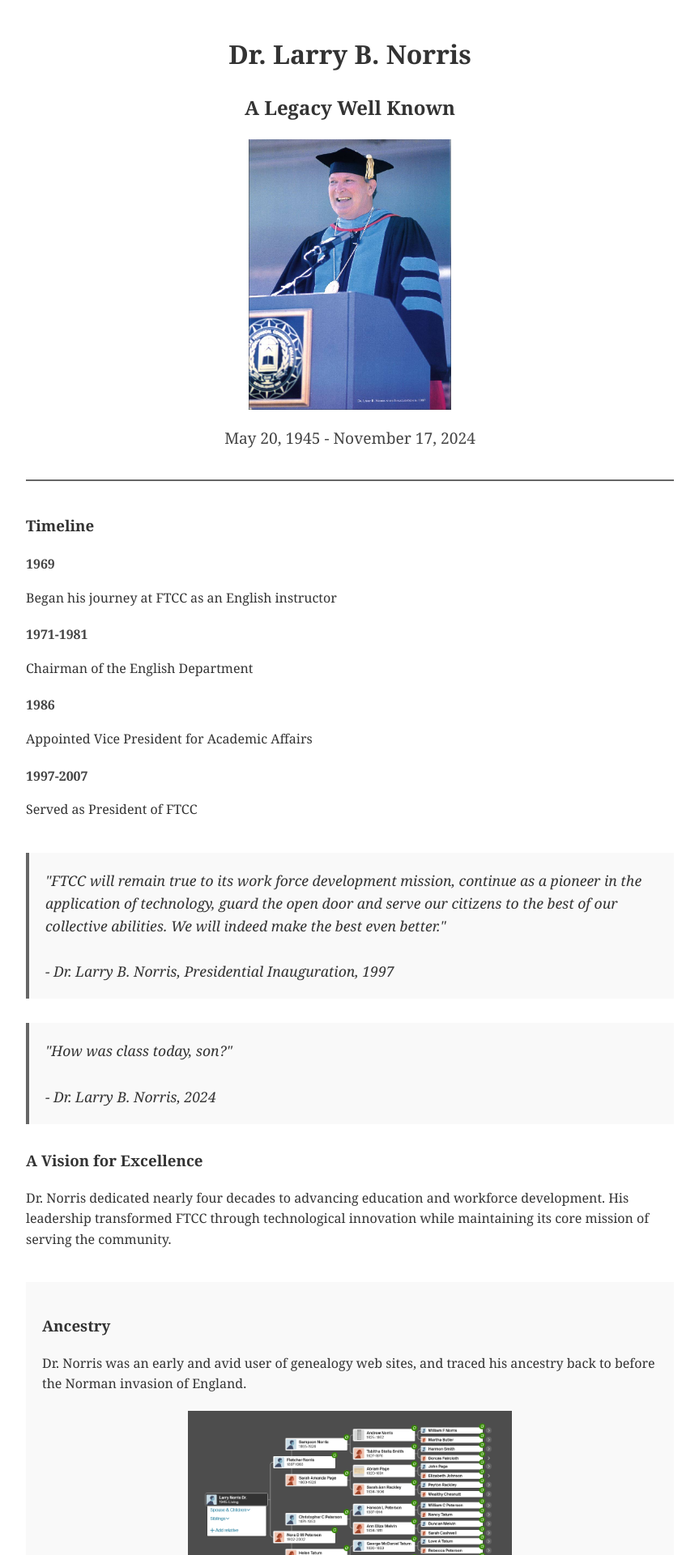
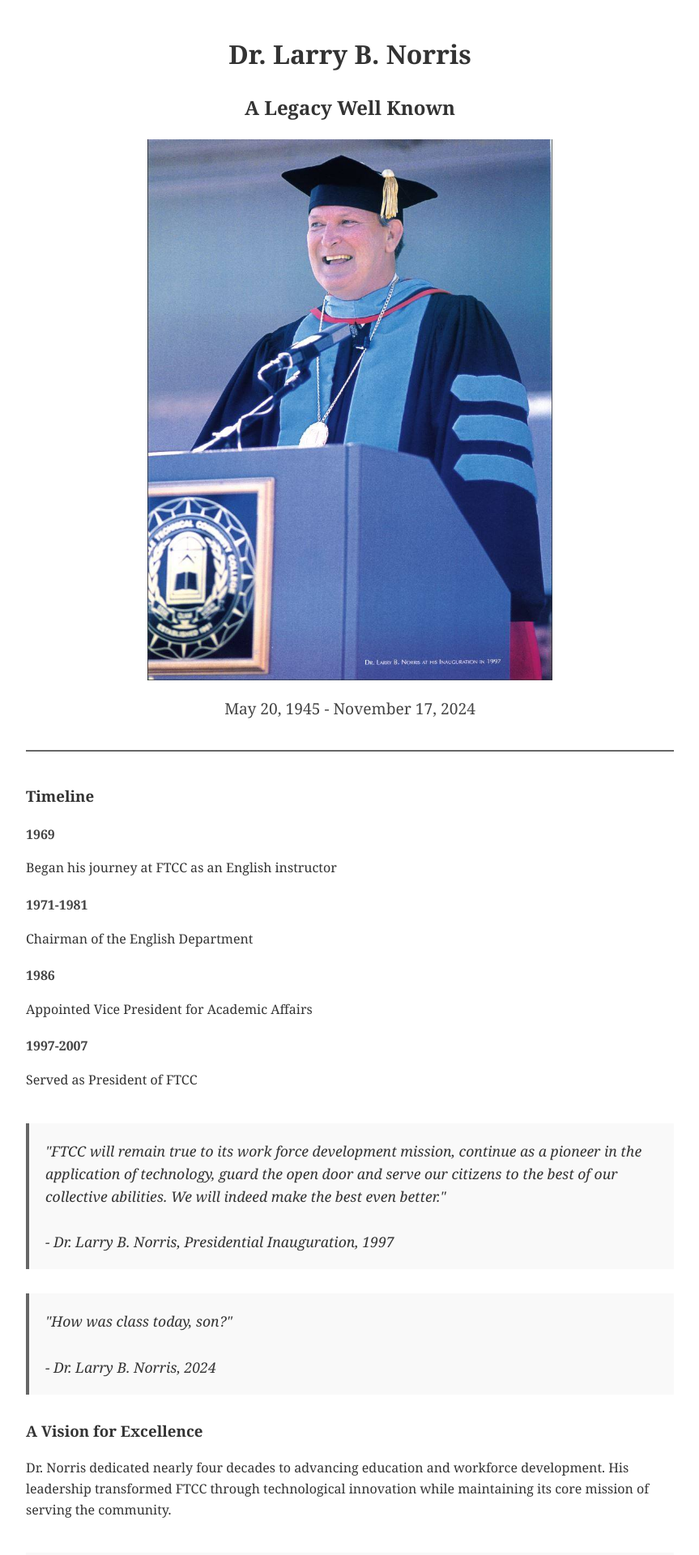
Before and after one commit to norrisaftcc/norrisaftcc.github.io, a Jekyll site: the page dr_norris/index.html, which Jekyll copies as it is, in a window 1280 px wide. Shown: the top 1920 px of the page at 81% size, without its empty margins (208-1071 px from the left). Built offline with Jekyll 4.4.1, drawn with Linux system fonts in a browser that asks for light colours.

Commit message:
adjusted images

```diff
--- a/dr_norris/index.html
+++ b/dr_norris/index.html
@@ -89,7 +89,7 @@
     <div class="header">
         <h1>Dr. Larry B. Norris</h1>
         <h2>A Legacy Well Known</h2>
-        <img class="portrait" src="dad_1997.jpg" alt="Dr. Larry B. Norris" width="250">
+        <img class="portrait" src="dad_1997.jpg" alt="Dr. Larry B. Norris" width="500">
         <div class="dates">May 20, 1945 - November 17, 2024</div>
     </div>
 
@@ -133,7 +133,7 @@
     <div class="ancestry">
         <h3>Ancestry</h3>
         <p>Dr. Norris was an early and avid user of genealogy web sites, and traced his ancestry back to before the Norman invasion of England.</p>
-        <img class="ancestry-img" src="norris_tree.png" alt="Norris Family Tree" width="400">
+        <a href="ancestry-img" target="_blank"></a><img class="ancestry-img" src="norris_tree.png" alt="Norris Family Tree" width="800"></a>
     </div>
 
     <div class="retirement">
```
